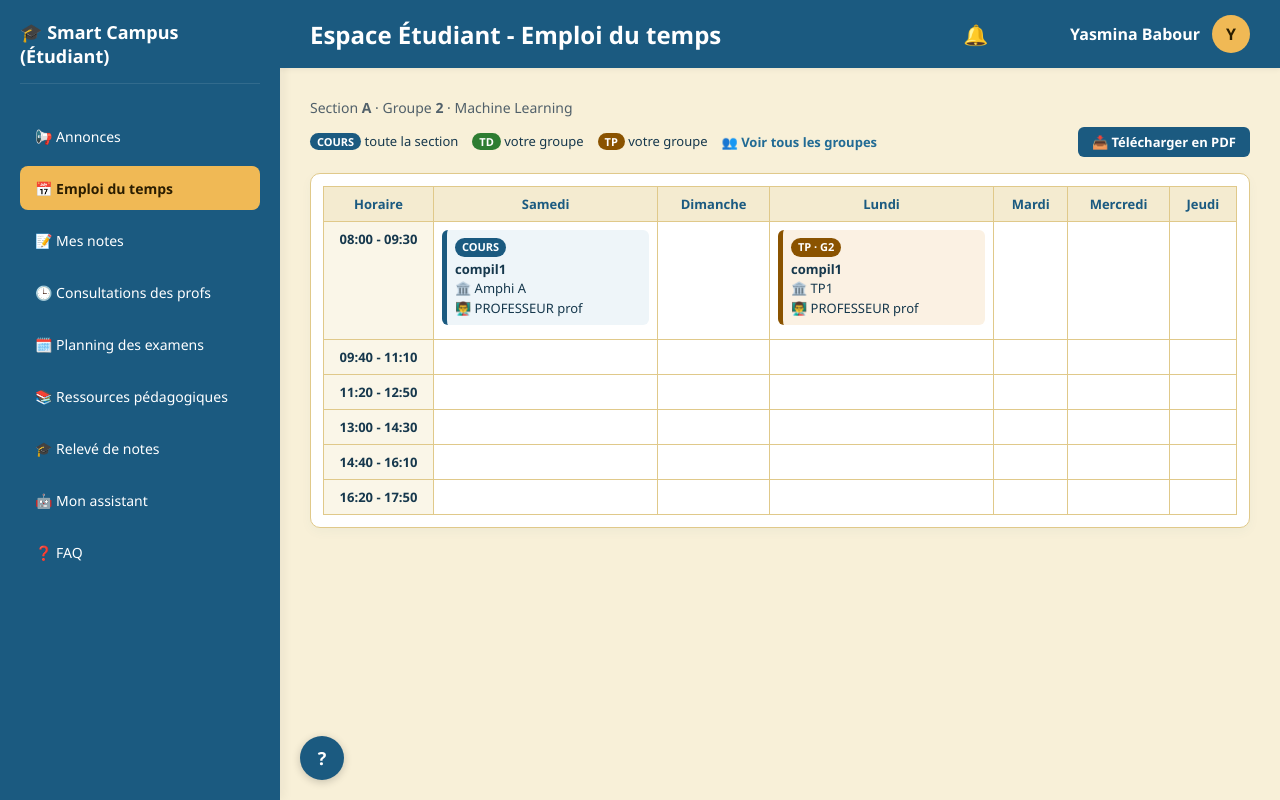
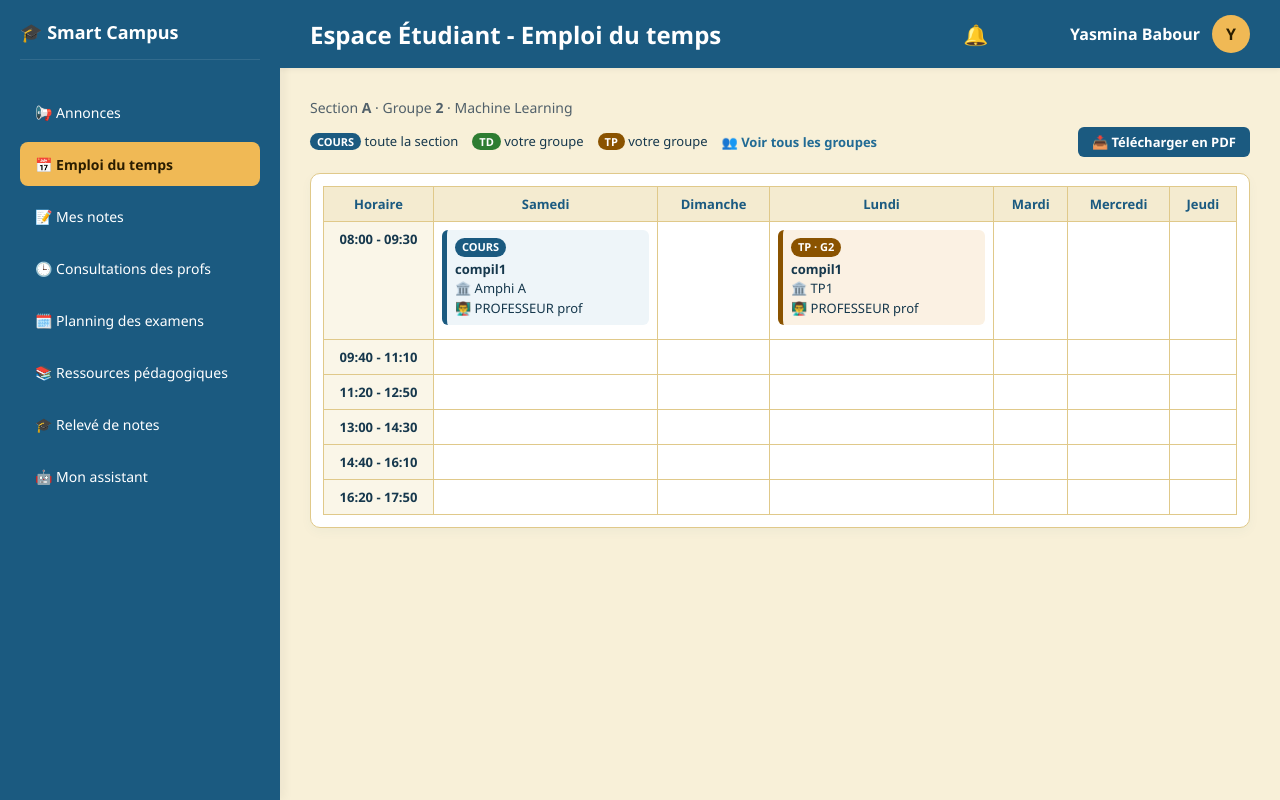
Before and after one commit to meriemoug/smart-campus, a PHP site: page /etudiant_edt.php in a window 1280 px wide. Run offline with PHP 8.4, Linux system fonts and the light colour scheme; a user stored in the database is signed in; data comes from the database, SQL or seed files in the repository; data that the repository does not hold is empty.

Commit message:
qlq changements

```diff
--- a/etu_footer.php
+++ b/etu_footer.php
@@ -1,6 +1,5 @@
   </div>
 </div>
-<a href="etudiant_faq.php" class="help-btn" title="Aide / FAQ" aria-label="Aide et FAQ">?</a>
 <script>
 function toggleUserMenu(e){e.stopPropagation();document.getElementById('userDropdown').classList.toggle('active');}
 window.onclick=function(){var d=document.getElementById('userDropdown');if(d&&d.classList.contains('active'))d.classList.remove('active');}
--- a/etu_header.php
+++ b/etu_header.php
@@ -32,7 +32,7 @@ $menu = [
     'etudiant_ressources.php'=> '📚 Ressources pédagogiques',
     'etudiant_releve.php'    => '🎓 Relevé de notes',
     'etudiant_assistant.php' => '🤖 Mon assistant',
-    'etudiant_faq.php'       => '❓ FAQ',
+
 ];
 $page_active = $page_active ?? '';
 $page_title  = $page_title ?? 'Espace Étudiant';
@@ -90,7 +90,7 @@ body{background:var(--bg);color:var(--text);display:flex;height:100vh;overflow:h
 <body>
 <div class="sidebar">
   <div>
-    <div class="logo-area">🎓 Smart Campus (Étudiant)</div>
+    <div class="logo-area">🎓 Smart Campus </div>
     <nav class="menu" aria-label="Menu principal">
       <?php foreach ($menu as $file => $label): ?>
         <a href="<?php echo $file; ?>" class="menu-item <?php echo $file === $page_active ? 'active' : ''; ?>"><?php echo $label; ?></a>
--- a/etudiant_dashboard.php
+++ b/etudiant_dashboard.php
@@ -46,7 +46,7 @@ try {
 ?>
 <?php if ($error): ?><div class="alert-error"><?php echo htmlspecialchars($error); ?></div><?php endif; ?>
 
-<h3 class="section-title">Bonjour <?php echo htmlspecialchars($_SESSION['prenom'] ?? ''); ?> 👋</h3>
+<h3 class="section-title">Bonjour <?php echo htmlspecialchars($_SESSION['prenom'] ?? ''); ?> </h3>
 
 <div class="grid">
   <!-- Annonces -->
```
